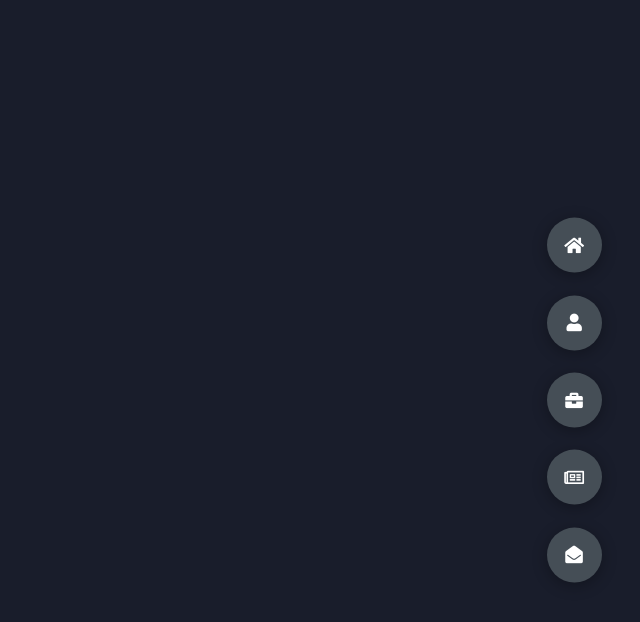
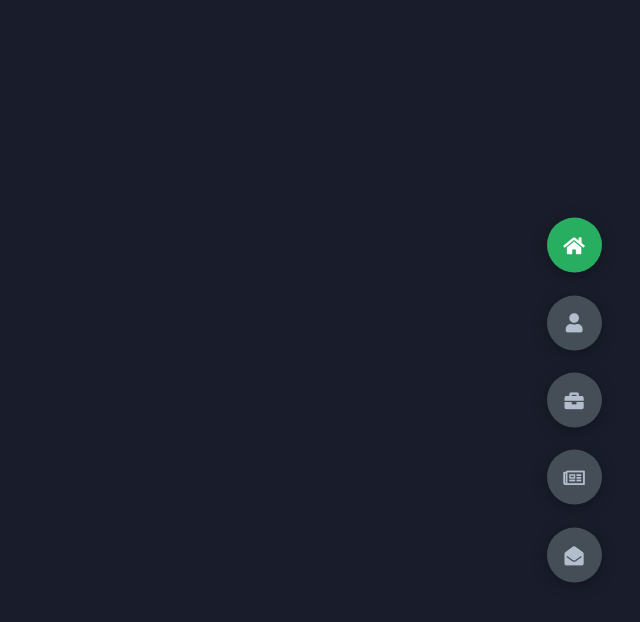
Before and after one commit to khanhhoanguyen/hoa_nguyen_website, a plain HTML site: page index.html in a window 1280 px wide. Both pictures are taken after a click on the element 1214 px from the left and 245 px from the top of the page. Shown: the whole page, without its empty margins (640-1280 px from the left). Drawn offline with Linux system fonts and the light colour scheme.

Commit message:
Make the transition between navigation button

```diff
--- a/index.html
+++ b/index.html
@@ -41,5 +41,7 @@
             <i class="fas fa-envelope-open"></i>
         </div>
     </div>
+
+    <script src="script.js"></script>
 </body>
 </html>
--- a/script.js
+++ b/script.js
@@ -0,0 +1,18 @@
+const sections = document.querySelectorAll('.section');
+const sectBtns = document.querySelectorAll('.controls');
+const sectBtn = document.querySelectorAll('.control');
+const allSections = document.querySelector('.main-content');
+
+
+function PageTransitions(){
+    //Button click active class
+    for(let i = 0; i < sectBtn.length; i++){
+        sectBtn[i].addEventListener('click', function(){
+            let currentBtn = document.querySelectorAll('.active-btn');
+            currentBtn[0].className = currentBtn[0].className.replace('active-btn', '');
+            this.className += ' active-btn';
+        })
+    }
+}
+
+PageTransitions();
--- a/style.css
+++ b/style.css
@@ -93,6 +93,15 @@ section{
     justify-content: center;
     transform: translateY(-50%);
 }
+
+.control.active-btn{
+    background-color: var(--color-secondary) !important;
+    transition: all .4s ease-in-out;
+}
+.control.active-btn i{
+    color: var(--color-white) !important;
+}
+
 .control{
     padding: 1rem;
     cursor: pointer;
@@ -106,3 +115,8 @@ section{
     margin: .7rem 0;
     box-shadow: var(--box-shadow-1);
 }
+.control i{
+    font-size: 1.2rem;
+    color: var(--color-grey-2);
+    pointer-events: none;
+}
```
Also changed, not shown: img/khanhhoa (1).jpg (added).
